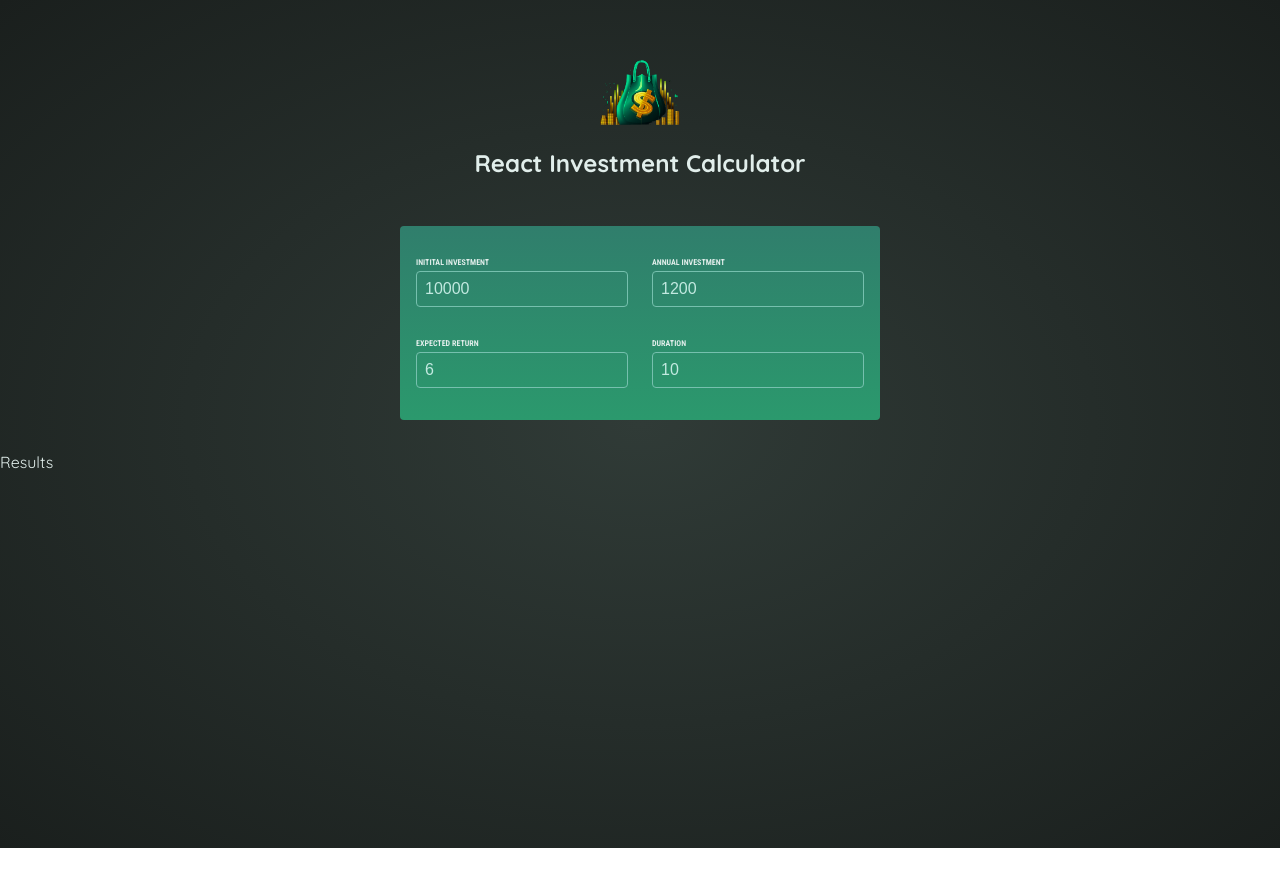
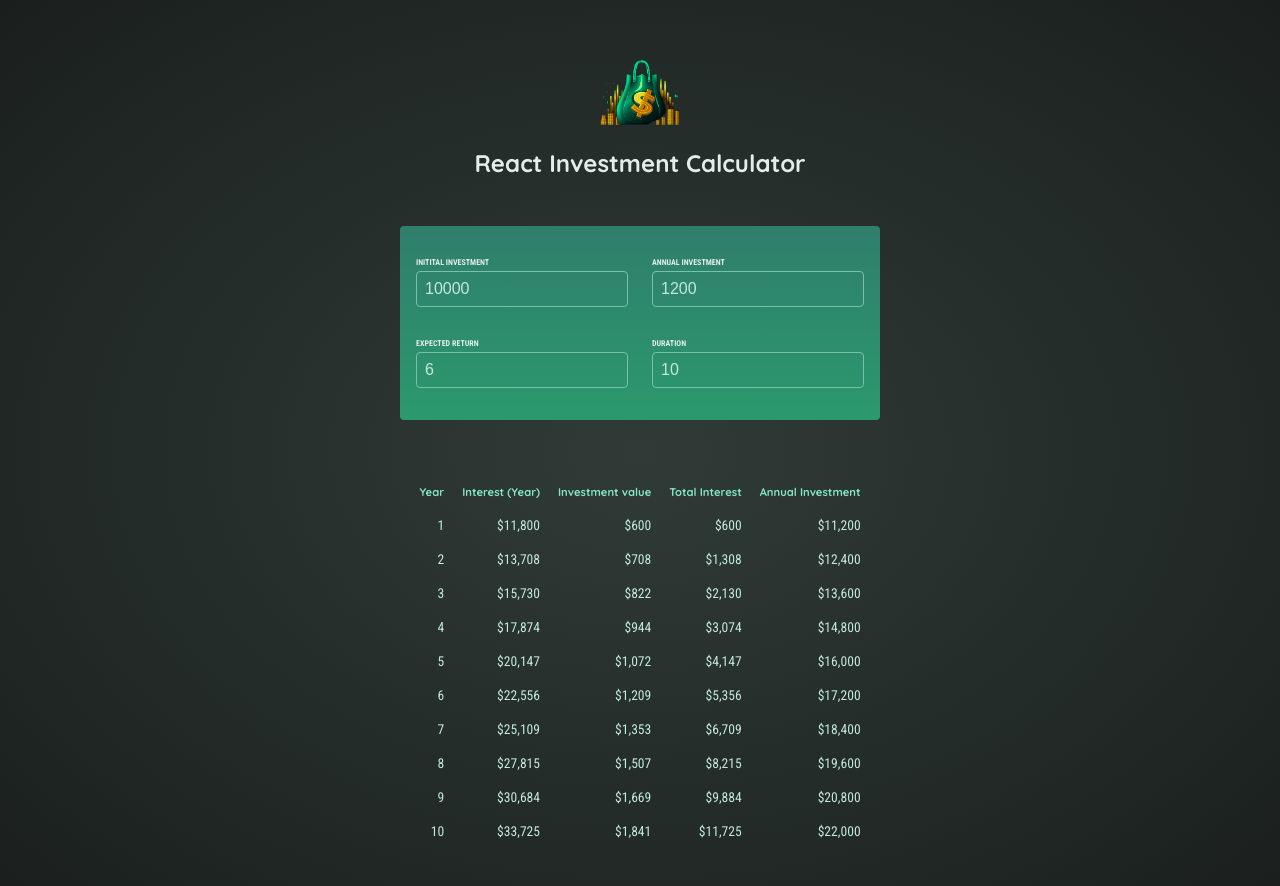
Before and after one commit to Abhilash-Devarinti/investment-calculator, a React (Vite) app: page / in a window 1280 px wide. Shown: the top 886 px of the page. Before the commit the page ends 848 px from the top, so only its background shows below. Built offline with nearby package versions, Linux system fonts and the light colour scheme.

Commit message:
Displaying the results in a table format and formatting them

```diff
--- a/src/components/Results.jsx
+++ b/src/components/Results.jsx
@@ -1,7 +1,41 @@
-import { calculateInvestmentResults } from "../util/investment";
+import { calculateInvestmentResults, formatter } from "../util/investment";
 
 export default function Results({ input }) {
   const resultsData = calculateInvestmentResults(input);
-  console.log(resultsData);
-  return <p>Results</p>;
+  const initialInvestment =
+    resultsData[0].valueEndOfYear -
+    resultsData[0].interest -
+    resultsData[0].annualInvestment;
+
+  return (
+    <table id="result">
+      <thead>
+        <tr>
+          <th>Year</th>
+          <th>Interest (Year)</th>
+          <th>Investment value</th>
+          <th>Total Interest</th>
+          <th>Annual Investment</th>
+        </tr>
+      </thead>
+      <tbody>
+        {resultsData.map((data) => {
+                 const totalInterest =
+                 data.valueEndOfYear -
+                 data.annualInvestment * data.year -
+                 initialInvestment;
+               const totalAmountInvested = data.valueEndOfYear - totalInterest;
+           return (
+            <tr key={data.year}>
+              <td>{data.year}</td>
+              <td>{formatter.format(data.valueEndOfYear)}</td>
+              <td>{formatter.format(data.interest)}</td>
+              <td>{formatter.format(totalInterest)}</td>
+              <td>{formatter.format(totalAmountInvested)}</td>
+            </tr>
+           )
+           })}
+      </tbody>
+    </table>
+  );
 }
```
